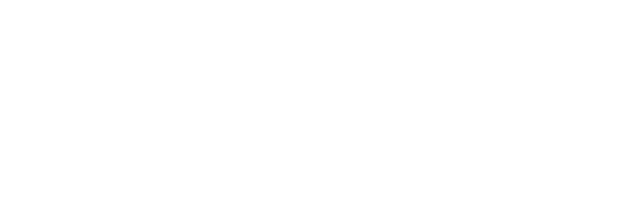
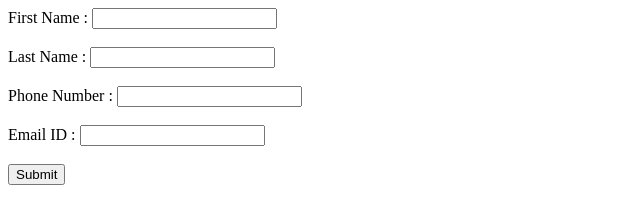
Before and after one commit to acciojob/form-login-2-Iram-emir, a website: page main.html in a window 1280 px wide. Shown: the whole page, without its empty margins (0-640 px from the left). Drawn offline with Linux system fonts and the light colour scheme.

Commit message:
created a submission

```diff
--- a/main.html
+++ b/main.html
@@ -8,6 +8,17 @@
 
 <body>
 	<!-- the entire body must be written by student -->
+	<form>
+		<label for='name1'>First Name : </label>
+		<input type="text" id="name1" name='First Name'><br><br>
+		<label for='name2'>Last Name : </label>
+		<input type="text" id="name2" name='Last Name'><br><br>
+		<label for='name3'>Phone Number : </label>
+		<input type="number" id="name3" name='Phone Number'><br><br>
+		<label for='name4'>Email ID : </label>
+		<input type="email" id="name4" name='Email ID'><br><br
+	</form>
+	<button type='submit' id="subm">Submit</button>
     <script type="text/javascript" src="./script.js">
 </script>
 
--- a/script.js
+++ b/script.js
@@ -1 +1,10 @@
+
 //your JS code here. If required.
+document.getElementById('subm').addEventListener('click',()=>{
+	let a = document.getElementById('name1').value
+	let b = document.getElementById('name2').value
+	let c = document.getElementById('name3').value
+	let d = document.getElementById('name4').value
+
+	alert(`First Name:${a}   Last Name:${b}   Phone Number:${c}   Email ID:${d}`)
+})
```
